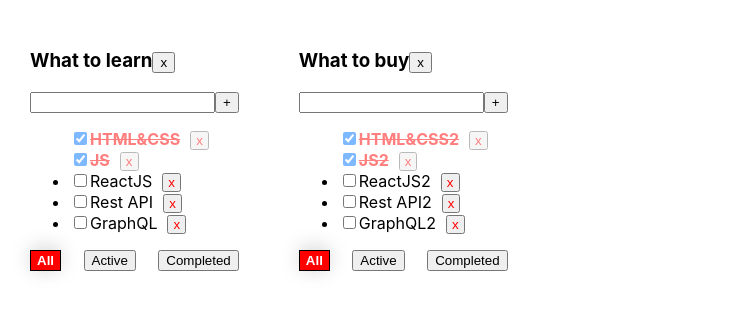
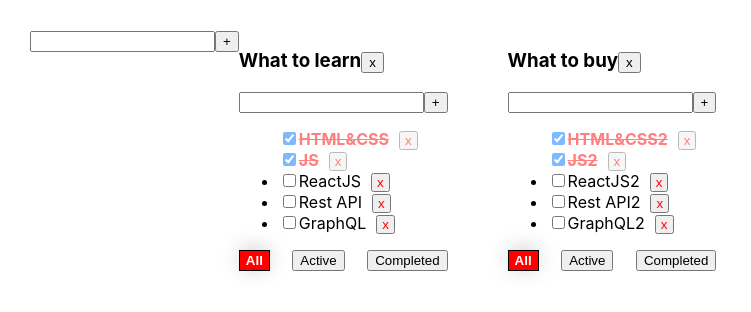
Before and after one commit to e-nagornyak/task-manager, a React (Create React App) app: page / in a window 1280 px wide. Shown: the top 312 px of the page, without its empty margins (0-751 px from the left). Built offline with nearby package versions, Linux system fonts and the light colour scheme.

Commit message:
Added universal input (AddItemForm)

```diff
--- /dev/null
+++ b/src/AddItemForm.tsx
@@ -0,0 +1,39 @@
+import React, {ChangeEvent, KeyboardEvent, useState} from "react";
+
+type AddItemFormPropsType = {
+    addItem: (title: string) => void
+}
+export const AddItemForm = (props: AddItemFormPropsType) => {
+    const [error, setError] = useState<boolean>(false)
+    const [title, setTitle] = useState<string>('')
+
+    const onChangeSetLocalTitle = (e: ChangeEvent<HTMLInputElement>) => {
+        setTitle(e.currentTarget.value)
+        setError(false)
+    }
+
+    const onKeyDownEnterAddTask = (e: KeyboardEvent<HTMLInputElement>) => e.key === 'Enter' && onClickAddTask()
+
+    const onClickAddTask = () => {
+        const trimmedTitle = title.trim()
+        if (trimmedTitle) {
+            props.addItem(trimmedTitle)
+        } else {
+            setError(true)
+        }
+        setTitle('')
+    }
+
+    return (
+        <div>
+            <input
+                value={title}
+                onChange={onChangeSetLocalTitle}
+                onKeyDown={onKeyDownEnterAddTask}
+                className={error ? 'error' : ''}
+            />
+            <button onClick={onClickAddTask}>+</button>
+            {error && <div className={"errorTitle"}>Title is required</div>}
+        </div>
+    )
+}
--- a/src/App.tsx
+++ b/src/App.tsx
@@ -2,6 +2,7 @@ import React, {useState} from 'react';
 import {v1} from "uuid";
 import TodoList from "./TodoList";
 import './css/App.css';
+import {AddItemForm} from "./AddItemForm";
 
 //CRUD
 // Create
@@ -28,15 +29,6 @@ type TasksType = {
 
 function App() {
     // BLL (business logic layer):
-    // const [tasksForTodoList, setTasksForTodoList] = useState<Array<TaskType>>(
-    //     [
-    //         {id: v1(), title: "HTML & CSS", isDone: true},
-    //         {id: v1(), title: "JS & ES6", isDone: true},
-    //         {id: v1(), title: "React & TS", isDone: false},
-    //         {id: v1(), title: "React & TS", isDone: false},
-    //         {id: v1(), title: "React & TS", isDone: false},
-    //     ]
-    // )
     let todolistID1 = v1();
     let todolistID2 = v1();
 
@@ -62,6 +54,11 @@ function App() {
         ]
     });
 
+    const addTodolist = (title: string) => {
+        let newTodolist: TodolistsType = {id: v1(), title, filter: 'all'}
+        setTodolists([newTodolist, ...todolists])
+        setTasks({...tasks, [newTodolist.id]: []})
+    }
 
     const removeTask = (todolistId: string, taskId: string) => {
         setTasks({...tasks, [todolistId]: tasks[todolistId].filter(el => el.id !== taskId)})
@@ -122,6 +119,7 @@ function App() {
     //GUI (graphical user interface):
     return (
         <div className="App">
+            <AddItemForm addItem={addTodolist}/>
             {todolistItem}
         </div>
     )
--- a/src/TodoList.tsx
+++ b/src/TodoList.tsx
@@ -1,5 +1,6 @@
-import React, {ChangeEvent, KeyboardEvent, useState} from 'react';
+import React, {ChangeEvent} from 'react';
 import {FilterValueType, TaskType} from "./App";
+import {AddItemForm} from "./AddItemForm";
 
 type TodoListPropsType = {
     todolistId: string
@@ -14,17 +15,13 @@ type TodoListPropsType = {
 }
 
 const TodoList = (props: TodoListPropsType) => {
-    // тимчасове сховище
-    const [error, setError] = useState<boolean>(false)
-    const [title, setTitle] = useState<string>('')
-    //
     const tasksList = props.tasks.length
         ?
         <ul>
             {
                 props.tasks.map((task) => {
                     const removeTask = () => props.removeTask(props.todolistId, task.id)
-                    const changeTaskStatus = (e: ChangeEvent<HTMLInputElement>) => props.changeTaskStatus(props.todolistId,task.id, e.currentTarget.checked)
+                    const changeTaskStatus = (e: ChangeEvent<HTMLInputElement>) => props.changeTaskStatus(props.todolistId, task.id, e.currentTarget.checked)
 
                     return (
                         <li key={task.id} className={task.isDone ? 'isDone' : ''}>
@@ -41,26 +38,16 @@ const TodoList = (props: TodoListPropsType) => {
         </ul>
         : <span>Your list is empty</span>
 
-    const onClickAddTask = () => {
-        const trimmedTitle = title.trim()
-        if (trimmedTitle) {
-            props.addTask(props.todolistId, trimmedTitle)
-        } else {
-            setError(true)
-        }
-        setTitle('')
+
+    const changeFilterHandlerCreator = (filter: FilterValueType) => {
+        return () => props.cnangeFilter(props.todolistId, filter)
     }
-    const onChangeSetLocalTitle = (e: ChangeEvent<HTMLInputElement>) => {
-        setTitle(e.currentTarget.value)
-        setError(false)
-    }
-    const changeFilterHandlerCreator = (filter: FilterValueType) => {
-        const handler = () => props.cnangeFilter(props.todolistId, filter)
-        return handler
-    }
-    const onKeyDownEnterAddTask = (e: KeyboardEvent<HTMLInputElement>) => e.key === 'Enter' && onClickAddTask()
     const removeTodolistItemHandler = () => {
         props.removeTodolistItem(props.todolistId)
+    }
+
+    const addTask = (title: string) => {
+        props.addTask( props.todolistId, title)
     }
 
     return (
@@ -69,16 +56,7 @@ const TodoList = (props: TodoListPropsType) => {
                 {props.title}
                 <button onClick={removeTodolistItemHandler}>x</button>
             </h3>
-            <div>
-                <input
-                    value={title} // контрольований input
-                    onChange={onChangeSetLocalTitle}
-                    onKeyDown={onKeyDownEnterAddTask}
-                    className={error ? 'error' : ''}
-                />
-                <button onClick={onClickAddTask}>+</button>
-                {error && <div className={"errorTitle"}>Title is required</div>}
-            </div>
+            <AddItemForm addItem={addTask}/>
             {tasksList}
             <div className={'div-filter'}>
                 <button className={props.filter === 'all' ? 'btn-active' : ''}
```
